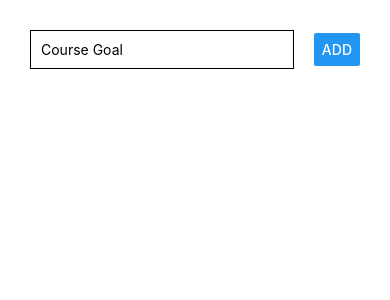
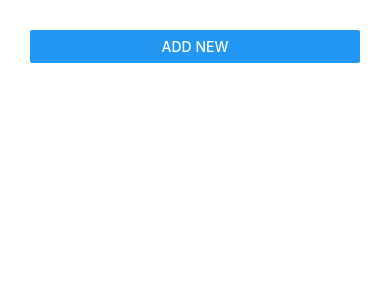
Before and after one commit to AmitShe/rn-complete-guide, a React Native app: screen / in a window 390 px wide. Shown: the top 300 px of the page. Built offline with nearby package versions, Linux system fonts and the light colour scheme.

Commit message:
working with models

```diff
--- a/App.js
+++ b/App.js
@@ -3,18 +3,25 @@ import {
   StyleSheet,
   View,
   FlatList,
+  Button
 } from "react-native"
 import GoalItem from "./components/GoalItem";
 import GoalInput from "./components/GoalInput";
 
 export default function App() {
   const [courseGoals, setCourseGoals] = useState([])
+  const [isAddMode, setIsAddMode] = useState(false)
 
   const addGoalHandler = (goalTitle) => {
     setCourseGoals((currentGoals) => [
       ...currentGoals,
       { id: Math.random().toString(), value: goalTitle },
     ])
+    cancelAddGoalModel()
+  }
+
+  const cancelAddGoalModel = () => {
+    setIsAddMode(false)
   }
 
   const removeGoal = (goalId) => {
@@ -23,7 +30,8 @@ export default function App() {
 
   return (
     <View style={style.screen}>
-      <GoalInput onAddGoal={addGoalHandler} />
+      <Button onPress={() => setIsAddMode(true)} title="Add New" />
+      <GoalInput visible={isAddMode} onAddGoal={addGoalHandler} onCancel={cancelAddGoalModel}/>
       <View>
         <FlatList
           keyExtractor={(item, index) => item.id}
@@ -41,11 +49,6 @@ const style = StyleSheet.create({
   screen: {
     padding: 30,
   },
-  inputContainer: {
-    flexDirection: "row",
-    justifyContent: "space-between",
-    alignItems: "center",
-  },
   input: {
     width: "80%",
     borderColor: "black",
--- a/components/GoalInput.js
+++ b/components/GoalInput.js
@@ -1,5 +1,5 @@
 import React, { useState } from 'react'
-import {TextInput, StyleSheet, Button, View} from "react-native";
+import {TextInput, StyleSheet, Button, View, Modal} from "react-native";
 
 const GoalInput= props => {
 
@@ -9,8 +9,14 @@ const GoalInput= props => {
         setEnteredGoal(enterText)
     }
 
+    const addGoalHandler = () => {
+        props.onAddGoal(enteredGoal)
+        setEnteredGoal('')
+    }
+
 
     return (
+        <Modal visible={props.visible} animationType="slide">
             <View style={styles.inputContainer}>
                 <TextInput
                 placeholder="Course Goal"
@@ -18,8 +24,10 @@ const GoalInput= props => {
                 onChangeText={goalInputHandler}
                 value={enteredGoal}
             />
-        <Button title="ADD" onPress={() => props.onAddGoal(enteredGoal)} />
+            <Button title="Cancel" onPress={props.onCancel} color='red' />
+            <Button title="ADD" onPress={addGoalHandler} />
             </View>
+        </Modal>
 )
 }
 
@@ -29,10 +37,12 @@ const styles = StyleSheet.create({
         borderColor: "black",
         borderWidth: 1,
         padding: 10,
+        margin: 10
     },
     inputContainer: {
-        flexDirection: "row",
-        justifyContent: "space-between",
+        flex: 1,
+        flexDirection: "column",
+        justifyContent: "center",
         alignItems: "center",
     }
 })
```
Lines whose indentation alone changed are shown as unchanged.
